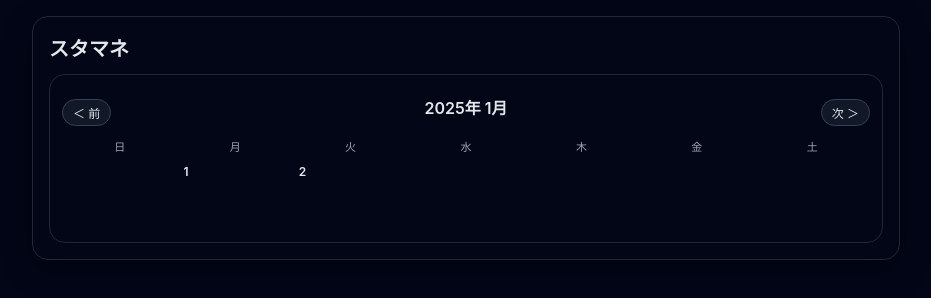
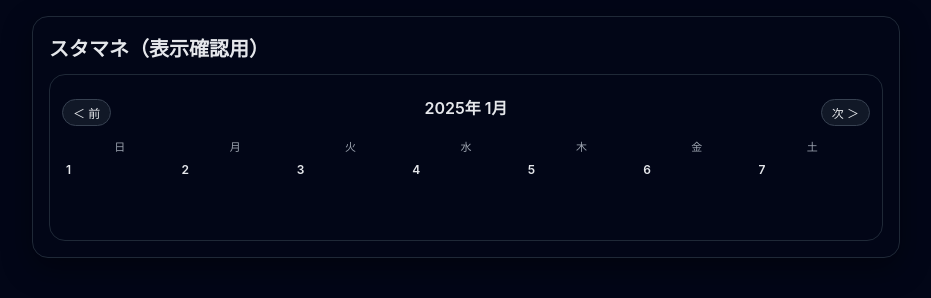
Before and after one commit to folder5japan-design/stamane-pwa, a plain HTML site: page index.html in a window 1280 px wide. Shown: the whole page, without its empty margins (174-1105 px from the left). Drawn offline with Linux system fonts and the light colour scheme.

Commit message:
Update index.html

```diff
--- a/index.html
+++ b/index.html
@@ -2,7 +2,7 @@
 <html lang="ja">
 <head>
 <meta charset="UTF-8">
-<meta name="viewport" content="width=device-width,initial-scale=1">
+<meta name="viewport" content="width=device-width,initial-scale=1,maximum-scale=1">
 <title>スタマネ</title>
 
 <link rel="manifest" href="manifest.json">
@@ -10,6 +10,10 @@
 
 <style>
 *{box-sizing:border-box}
+
+/* =====================
+   基本
+===================== */
 body{
   margin:0;
   font-family:-apple-system,BlinkMacSystemFont,"Segoe UI",sans-serif;
@@ -31,8 +35,12 @@ body{
 h1{font-size:20px;margin:0 0 12px;}
 label{font-size:14px;display:block;margin-top:8px;}
 input{
-  width:100%;padding:10px 12px;border-radius:999px;
-  border:1px solid #374151;background:#020617;color:#f9fafb;
+  width:100%;
+  padding:10px 12px;
+  border-radius:999px;
+  border:1px solid #374151;
+  background:#020617;
+  color:#f9fafb;
 }
 button{
   margin-top:12px;
@@ -71,15 +79,16 @@ button{
 }
 
 /* =====================
-   カレンダー（★修正版）
+   カレンダー（★最終修正版）
 ===================== */
 .calendar-wrapper{
   margin-top:8px;
   border-radius:16px;
   border:1px solid #1f2937;
   padding:12px;
-  overflow:hidden; /* ★ 左はみ出し防止 */
+  overflow:hidden;
 }
+
 .cal-header{
   display:flex;
   justify-content:space-between;
@@ -96,12 +105,12 @@ button{
   border:1px solid #374151;
 }
 
-/* ★ gapを使わない */
+/* ★ grid幅を完全固定 */
 .cal-weekdays,
 .cal-grid{
   display:grid;
-  grid-template-columns:repeat(7,1fr);
-  gap:0;
+  grid-template-columns:repeat(7, minmax(0, 1fr));
+  width:100%;
   font-size:11px;
 }
 
@@ -111,38 +120,44 @@ button{
   color:#9ca3af;
 }
 
-/* ★ marginで余白を作る */
+/* ★ border廃止 → box-shadow */
 .cal-cell{
   min-height:70px;
   padding:4px;
-  margin:1px;                 /* ← これが効く */
   border-radius:8px;
-  border:1px solid transparent;
   font-size:11px;
   cursor:pointer;
+  box-shadow:inset 0 0 0 1px transparent;
 }
+
+.cal-cell-hover:hover{
+  box-shadow:inset 0 0 0 1px #374151;
+}
+
 .cal-cell-empty{
   cursor:default;
   color:#6b7280;
 }
+
 .cal-cell-day{
   font-size:12px;
   font-weight:600;
   margin-bottom:2px;
 }
-.cal-cell-hover:hover{
-  border-color:#374151;
-}
+
+/* 状態色 */
 .cal-overdue{background:rgba(248,113,113,0.07);}
 .cal-submitted{background:rgba(74,222,128,0.05);}
 .cal-has{background:rgba(245,158,11,0.04);}
+
 .cal-selected{
-  border-color:#22c55e;
-  box-shadow:0 0 0 1px rgba(34,197,94,0.4);
+  box-shadow:
+    inset 0 0 0 2px #22c55e,
+    0 0 0 1px rgba(34,197,94,0.4);
 }
 
 /* =====================
-   スマホ調整
+   スマホ
 ===================== */
 @media (max-width:768px){
   body{font-size:16px}
@@ -155,24 +170,41 @@ button{
 <div class="app">
 
 <div class="card">
-  <h1>スタマネ</h1>
+  <h1>スタマネ（表示確認用）</h1>
+
   <div class="calendar-wrapper">
     <div class="cal-header">
       <button class="cal-nav-btn">＜ 前</button>
       <div class="cal-header-title">2025年 1月</div>
       <button class="cal-nav-btn">次 ＞</button>
     </div>
+
     <div class="cal-weekdays">
-      <div>日</div><div>月</div><div>火</div><div>水</div><div>木</div><div>金</div><div>土</div>
+      <div>日</div><div>月</div><div>火</div><div>水</div>
+      <div>木</div><div>金</div><div>土</div>
     </div>
+
     <div class="cal-grid">
-      <!-- 日付セル -->
-      <div class="cal-cell cal-cell-empty"></div>
       <div class="cal-cell cal-cell-hover">
         <div class="cal-cell-day">1</div>
       </div>
       <div class="cal-cell cal-cell-hover">
         <div class="cal-cell-day">2</div>
+      </div>
+      <div class="cal-cell cal-cell-hover">
+        <div class="cal-cell-day">3</div>
+      </div>
+      <div class="cal-cell cal-cell-hover">
+        <div class="cal-cell-day">4</div>
+      </div>
+      <div class="cal-cell cal-cell-hover">
+        <div class="cal-cell-day">5</div>
+      </div>
+      <div class="cal-cell cal-cell-hover">
+        <div class="cal-cell-day">6</div>
+      </div>
+      <div class="cal-cell cal-cell-hover">
+        <div class="cal-cell-day">7</div>
       </div>
     </div>
   </div>
```
